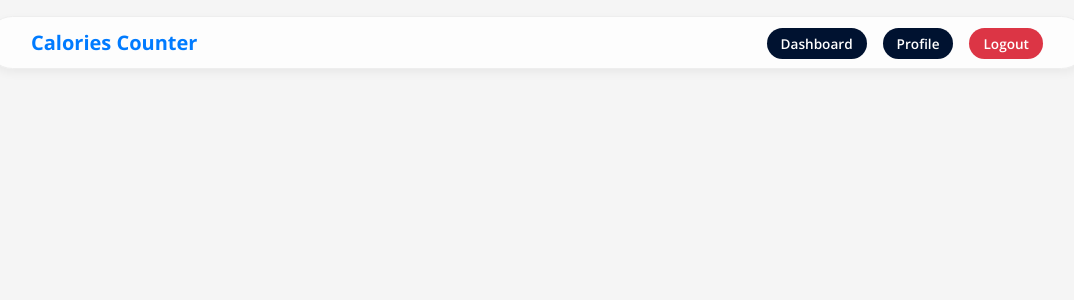
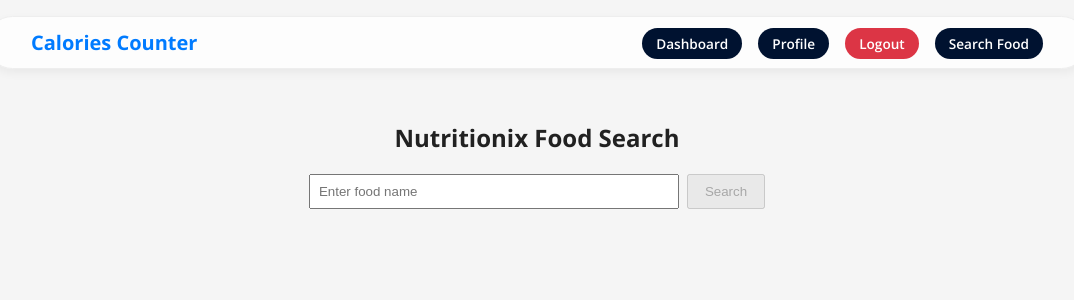
Before and after one commit to mouadelme/cs-4750-project, an Angular app: page /nutritionix-search in a window 1280 px wide. Before the commit this address led to /. Shown: the top 300 px of the page, without its empty margins (103-1177 px from the left). Built offline with nearby package versions, Linux system fonts and the light colour scheme; sample sign-in values are in the browser's storage.

Commit message:
front end of api

```diff
--- a/package.json
+++ b/package.json
@@ -24,6 +24,7 @@
     "@angular/platform-server": "^18.2.0",
     "@angular/router": "^18.2.0",
     "@angular/ssr": "^18.2.6",
+    "axios": "^1.8.4",
     "cors": "^2.8.5",
     "express": "^4.21.2",
     "express-session": "^1.18.1",
--- a/src/app/app.routes.ts
+++ b/src/app/app.routes.ts
@@ -4,11 +4,13 @@
 import { DashboardComponent } from './dashboard/dashboard.component';
 import { LandingComponent } from './landing/landing.component';
 import { ProfileComponent } from './profile/profile.component';
+import { NutritionixSearchComponent } from './nutritionix-search/nutritionix-search.component';
 
 export const routes: Routes = [
     { path: 'profile', component: ProfileComponent },
     { path: 'login', component: LoginComponent },
     { path: 'dashboard', component: DashboardComponent },
     { path: 'landing', component: LandingComponent},
+    { path: 'nutritionix-search', component: NutritionixSearchComponent },
     { path: '', redirectTo: 'login', pathMatch: 'full' },
 ];
--- a/src/app/navbar/navbar.component.html
+++ b/src/app/navbar/navbar.component.html
@@ -20,6 +20,9 @@
         <li *ngIf="authService.isLoggedIn()" class = "logout">
           <a (click)="logout()">Logout</a>
         </li>
+        <li *ngIf="authService.isLoggedIn()">
+          <a (click)="searchFood()">Search Food</a>
+        </li>
       </ul>
     </div>
   </nav>
--- a/src/app/navbar/navbar.component.ts
+++ b/src/app/navbar/navbar.component.ts
@@ -34,5 +34,7 @@
   profile() {
     this.router.navigate(['/profile']);
   }
-
+  searchFood() {
+    this.router.navigate(['/nutritionix-search']);
+  }
 }
--- /dev/null
+++ b/src/app/nutritionix-search/nutritionix-search.component.css
@@ -0,0 +1,28 @@
+.nutritionix-search {
+    max-width: 500px;
+    margin: 0 auto;
+    padding: 1rem;
+    text-align: center;
+  }
+
+  input {
+    padding: 0.5rem;
+    width: 70%;
+    margin-right: 0.5rem;
+  }
+
+  button {
+    padding: 0.5rem 1rem;
+  }
+
+  .result {
+    margin-top: 1rem;
+    background-color: #f2f2f2;
+    padding: 1rem;
+    border-radius: 8px;
+  }
+
+  .error {
+    color: red;
+    margin-top: 1rem;
+  }
--- /dev/null
+++ b/src/app/nutritionix-search/nutritionix-search.component.html
@@ -0,0 +1,18 @@
+<div class="nutritionix-search">
+    <h2>Nutritionix Food Search</h2>
+
+    <input [(ngModel)]="foodName" placeholder="Enter food name" />
+    <button (click)="searchFood()" [disabled]="loading || !foodName.trim()">Search</button>
+
+    <div *ngIf="loading">Loading...</div>
+    <div *ngIf="error" class="error">{{ error }}</div>
+
+    <div *ngIf="result" class="result">
+      <h3>{{ result.food_name }}</h3>
+      <p><strong>Serving Size:</strong> {{ result.serving_qty }} {{ result.serving_unit }}</p>
+      <p><strong>Calories:</strong> {{ result.nf_calories }}</p>
+      <p><strong>Protein:</strong> {{ result.nf_protein }}g</p>
+      <p><strong>Carbohydrates:</strong> {{ result.nf_total_carbohydrate }}g</p>
+      <p><strong>Fat:</strong> {{ result.nf_total_fat }}g</p>
+    </div>
+  </div>
--- /dev/null
+++ b/src/app/nutritionix-search/nutritionix-search.component.ts
@@ -0,0 +1,53 @@
+// nutritionix-search.component.ts
+import { Component } from '@angular/core';
+import { FormsModule } from '@angular/forms';
+import { CommonModule } from '@angular/common';
+import axios from 'axios';
+
+@Component({
+  selector: 'app-nutritionix-search',
+  standalone: true,
+  imports: [CommonModule, FormsModule],
+  templateUrl: './nutritionix-search.component.html',
+  styleUrls: ['./nutritionix-search.component.css']
+})
+export class NutritionixSearchComponent {
+  foodName = '';
+  result: any = null;
+  loading = false;
+  error: string | null = null;
+
+  private appId = 'ddf68a64';
+  private appKey = '3426137af00a32d5719868a2f7f8966b';
+
+  async searchFood() {
+    this.loading = true;
+    this.error = null;
+    this.result = null;
+
+    const url = `https://trackapi.nutritionix.com/v2/natural/nutrients`;
+    const headers = {
+      'x-app-id': this.appId,
+      'x-app-key': this.appKey,
+      'Content-Type': 'application/json'
+    };
+    const body = {
+      query: this.foodName,
+      timezone: 'US/Eastern'
+    };
+
+    try {
+      const response = await axios.post(url, body, { headers });
+      const foods = response.data.foods;
+      if (foods && foods.length > 0) {
+        this.result = foods[0];
+      } else {
+        this.error = 'No results found.';
+      }
+    } catch (err: any) {
+      this.error = err.response?.data?.message || err.message;
+    } finally {
+      this.loading = false;
+    }
+  }
+}
```
Also changed, not shown: 1 other file (tests, documents, lock files or other folders).
